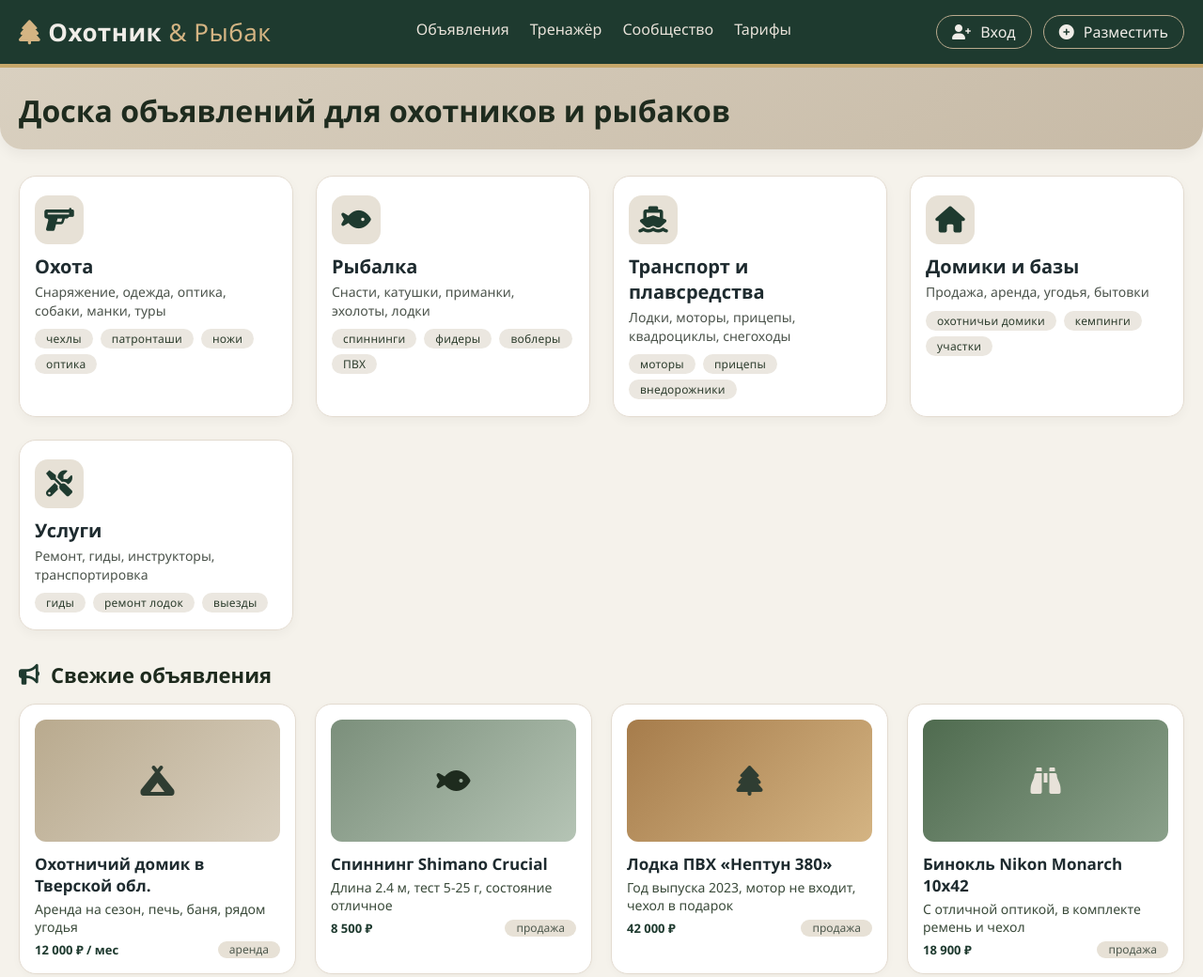
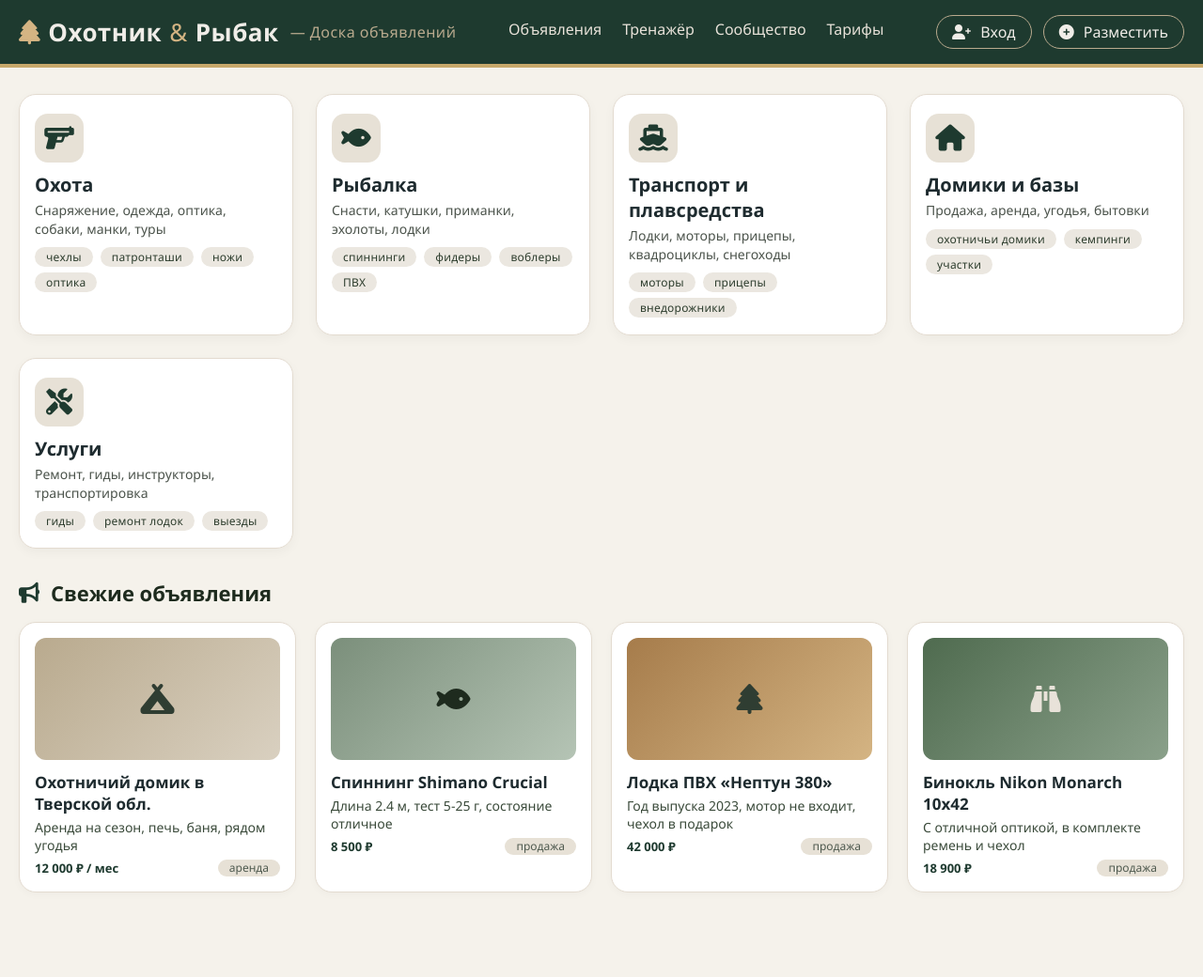
Before and after one commit to eaevgeniy/bulautocrm, a plain HTML site: page index.html in a window 1280 px wide. Shown: the whole page at 94% size. After the commit the page ends 998 px from the top, so only its background shows below. Drawn offline with Linux system fonts and the light colour scheme.

Commit message:
index.html

```diff
--- a/index.html
+++ b/index.html
@@ -45,10 +45,20 @@
             font-size: 26px;
             font-weight: 600;
             letter-spacing: 0.5px;
+            display: flex;
+            align-items: center;
+            gap: 8px;
+            flex-wrap: wrap;
         }
         .logo span {
             color: #d4b483;
             font-weight: 300;
+        }
+        .logo .sub {
+            font-size: 16px;
+            font-weight: 400;
+            color: #b9aa8e;
+            margin-left: 4px;
         }
 
         .nav-links {
@@ -92,24 +102,13 @@
             background: #b9aa8e33;
         }
 
-        /* hero — упрощённый */
+        /* hero — полностью убран, только отступ */
         .hero {
-            background: linear-gradient(145deg, #d9d0c0 0%, #c7baa6 100%);
-            padding: 24px 0 20px;
-            border-radius: 0 0 24px 24px;
-            box-shadow: 0 6px 14px rgba(0,0,0,0.05);
-            margin-bottom: 24px;
-        }
-        .hero-content {
-            display: flex;
-            flex-wrap: wrap;
-            justify-content: space-between;
-            align-items: center;
-        }
-        .hero-text h2 {
-            font-size: 32px;
-            font-weight: 600;
-            color: #1e2b1e;
+            padding: 0;
+            margin: 0;
+            background: transparent;
+            border-radius: 0;
+            box-shadow: none;
         }
 
         /* main grid */
@@ -233,7 +232,7 @@
             font-size: 12px;
         }
 
-        /* footer — пустой, только отступ */
+        /* footer — пустой */
         .footer {
             background: transparent;
             padding: 0;
@@ -253,8 +252,11 @@
                 gap: 14px;
                 font-size: 15px;
             }
-            .hero-text h2 {
-                font-size: 26px;
+            .logo h1 {
+                font-size: 22px;
+            }
+            .logo .sub {
+                font-size: 14px;
             }
         }
     </style>
@@ -265,7 +267,11 @@
 <header class="header">
     <div class="container header-inner">
         <div class="logo">
-            <h1><i class="fas fa-tree" style="color: #d4b483; margin-right: 8px;"></i>Охотник<span> & Рыбак</span></h1>
+            <h1>
+                <i class="fas fa-tree" style="color: #d4b483;"></i>
+                Охотник <span>&</span> Рыбак
+                <span class="sub">— Доска объявлений</span>
+            </h1>
         </div>
         <div class="nav-links">
             <a href="#">Объявления</a>
@@ -280,16 +286,12 @@
     </div>
 </header>
 
-<!-- hero -->
+<!-- hero — полностью убран -->
 <section class="hero">
-    <div class="container hero-content">
-        <div class="hero-text">
-            <h2>Доска объявлений для охотников и рыбаков</h2>
-        </div>
-    </div>
+    <!-- ничего не выводим -->
 </section>
 
-<!-- main categories (без Сообщество и Тренажёр) -->
+<!-- main categories -->
 <div class="container">
     <div class="category-grid">
         <div class="category-card">
@@ -322,7 +324,6 @@
             <p>Ремонт, гиды, инструкторы, транспортировка</p>
             <div class="sub-tags"><span>гиды</span><span>ремонт лодок</span><span>выезды</span></div>
         </div>
-        <!-- вместо Сообщество и Тренажёр — пустые карточки, но мы их не показываем, т.к. убрали -->
     </div>
 
     <!-- РАНДОМНЫЕ ОБЪЯВЛЕНИЯ (4 штуки) -->
@@ -381,7 +382,7 @@
     </div>
 </div>
 
-<!-- footer — полностью пустой, без текста и ссылок -->
+<!-- footer — пустой -->
 <footer class="footer">
     <!-- ничего не выводим -->
 </footer>
```
